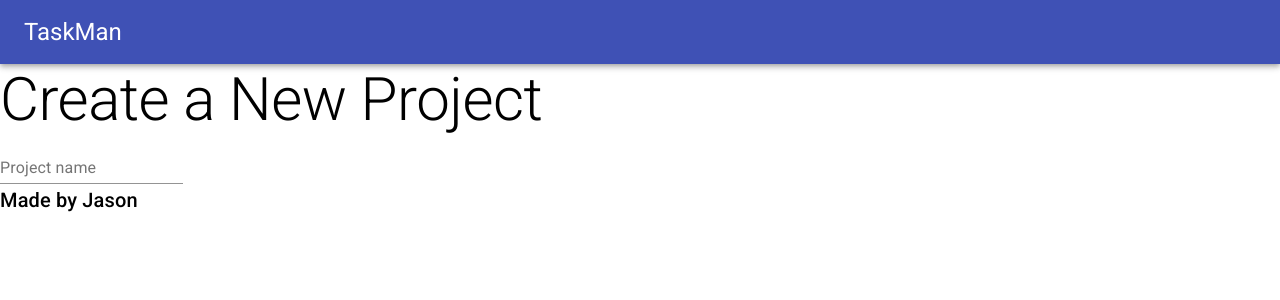
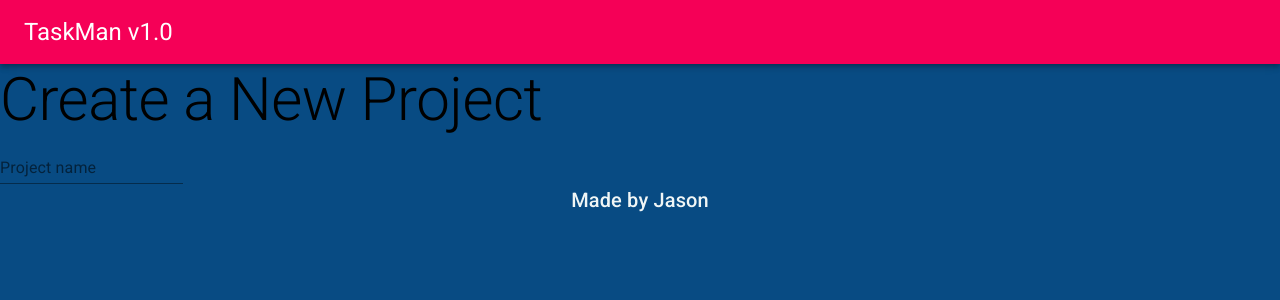
Before and after one commit to jallend1/taskman, a React (Create React App) app: page / in a window 1280 px wide. Shown: the top 300 px of the page. Built offline with nearby package versions, Linux system fonts and the light colour scheme.

Commit message:
Adds basic styling

```diff
--- a/src/Components/Footer.js
+++ b/src/Components/Footer.js
@@ -1,7 +1,11 @@
 import { Typography } from "@material-ui/core";
 
 const Footer = () => {
-  return <Typography variant="h6">Made by Jason</Typography>;
+  return (
+    <Typography variant="h6" align="center" className="footer">
+      Made by Jason
+    </Typography>
+  );
 };
 
 export default Footer;
--- a/src/Components/NavBar.js
+++ b/src/Components/NavBar.js
@@ -1,13 +1,13 @@
 import { AppBar, Toolbar, Typography } from "@material-ui/core";
 
 const NavBar = () => {
-    return (
-        <AppBar position="static">
-            <Toolbar>
-            <Typography variant="h5">TaskMan</Typography>
-            </Toolbar>
-        </AppBar>
-    )
-}
+  return (
+    <AppBar position="static" color="secondary">
+      <Toolbar>
+        <Typography variant="h5">TaskMan v1.0</Typography>
+      </Toolbar>
+    </AppBar>
+  );
+};
 
 export default NavBar;
--- a/src/Components/Project.js
+++ b/src/Components/Project.js
@@ -1,4 +1,5 @@
 import {
+  Box,
   CardActionArea,
   Checkbox,
   List,
@@ -11,27 +12,27 @@ import {
   CardContent,
   TextField,
   ListItemSecondaryAction,
-  IconButton
-} from '@material-ui/core';
-import { DeleteOutlined } from '@material-ui/icons';
-import { useEffect, useState } from 'react';
+  IconButton,
+} from "@material-ui/core";
+import { DeleteOutlined } from "@material-ui/icons";
+import { useEffect, useState } from "react";
 
 const Project = ({ project, addTask, completeTask, deleteTask }) => {
-  const [newAction, setNewAction] = useState('');
+  const [newAction, setNewAction] = useState("");
   const useStyles = makeStyles({
     root: {
       width: 400,
-      margin: '2em auto'
+      margin: "2em auto",
     },
     completed: {
-      textDecoration: 'line-through',
-      opacity: 0.4
-    }
+      textDecoration: "line-through",
+      opacity: 0.4,
+    },
   });
 
   const classes = useStyles();
   //   When Project is updated, resets the action state to empty string
-  useEffect(() => setNewAction(''), [project]);
+  useEffect(() => setNewAction(""), [project]);
 
   const renderTasks = () => {
     return project.taskList.map((task, index) => {
@@ -63,22 +64,23 @@ const Project = ({ project, addTask, completeTask, deleteTask }) => {
 
   return (
     <>
-      <Card className={classes.root}>
+      <Card className={classes.root} boxShadow={3}>
         <CardHeader
           title={project.title}
           subheader={project.createdAt.toString()}
         />
         <CardContent>
-          <List>{project ? renderTasks() : 'Add a project'}</List>
+          <List>{project ? renderTasks() : "Add a project"}</List>
         </CardContent>
         <CardActionArea>
           <form onSubmit={(e) => addTask(e, project.id, newAction)}>
             <TextField
               label="Add next action"
-              variant="outlined"
-              color="secondary"
               onChange={(e) => setNewAction(e.target.value)}
               fullWidth
+              autoFocus
+              variant="outlined"
+              color="primary"
             />
           </form>
         </CardActionArea>
--- a/src/index.css
+++ b/src/index.css
@@ -1,13 +1,22 @@
 body {
   margin: 0;
-  font-family: -apple-system, BlinkMacSystemFont, 'Segoe UI', 'Roboto', 'Oxygen',
-    'Ubuntu', 'Cantarell', 'Fira Sans', 'Droid Sans', 'Helvetica Neue',
+  font-family: -apple-system, BlinkMacSystemFont, "Segoe UI", "Roboto", "Oxygen",
+    "Ubuntu", "Cantarell", "Fira Sans", "Droid Sans", "Helvetica Neue",
     sans-serif;
   -webkit-font-smoothing: antialiased;
   -moz-osx-font-smoothing: grayscale;
 }
 
 code {
-  font-family: source-code-pro, Menlo, Monaco, Consolas, 'Courier New',
+  font-family: source-code-pro, Menlo, Monaco, Consolas, "Courier New",
     monospace;
 }
+
+.App {
+  background: #084b83;
+  height: 100vh;
+}
+
+.footer {
+  color: #f0f6f6;
+}
```
